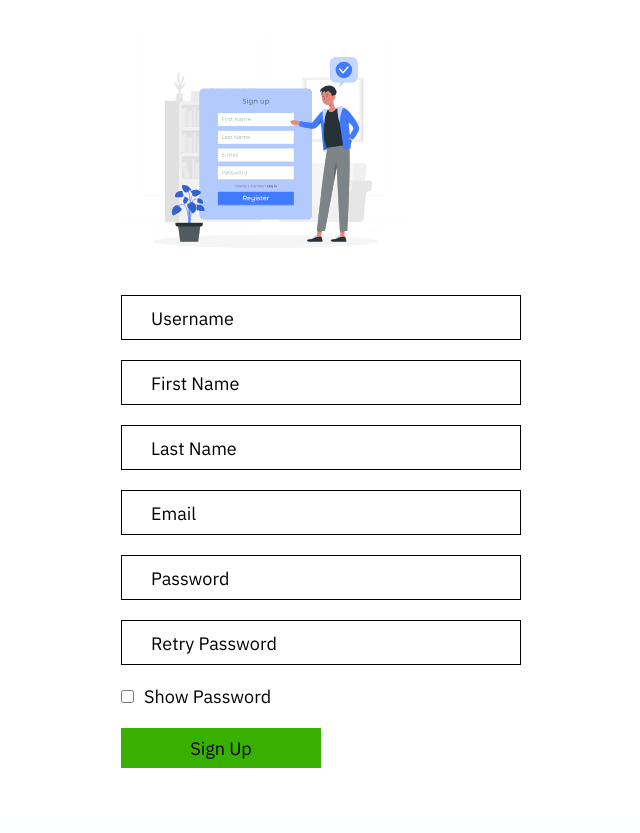
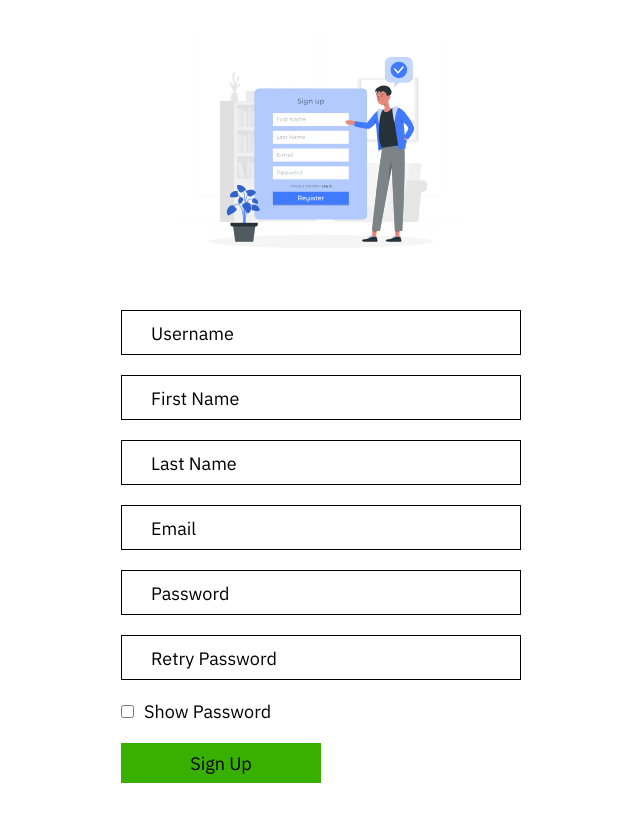
Before and after one commit to matinmat8/Exam, a Django app: page /register_login/register/ in a window 1280 px wide. Shown: the part 60-893 px from the top of the page, without its empty margins (319-959 px from the left). Before the commit the page ends 828 px from the top, so only its background shows below. Run offline with Django 4.2, Linux system fonts and the light colour scheme.

Commit message:
debug center image register and forgot password pages

```diff
--- a/register_login/templates/register_login/register.html
+++ b/register_login/templates/register_login/register.html
@@ -11,7 +11,7 @@
 
 {% block content %}
 
-    <div class="box">
+    <div class="box center-items">
         <img src="{% static 'register/icon/signup.svg' %}" alt="signup" draggable="false">
 
         <form method="post" class="center-items">
--- a/register_login/templates/registration/reset_password.html
+++ b/register_login/templates/registration/reset_password.html
@@ -12,7 +12,7 @@
 
 {% block content %}
 
-    <div class="box">
+    <div class="box center-items">
         <img src="{% static 'register/icon/forgot.svg' %}" alt="forgot password" draggable="false">
 
         <form action="post" class="center-items">
```
